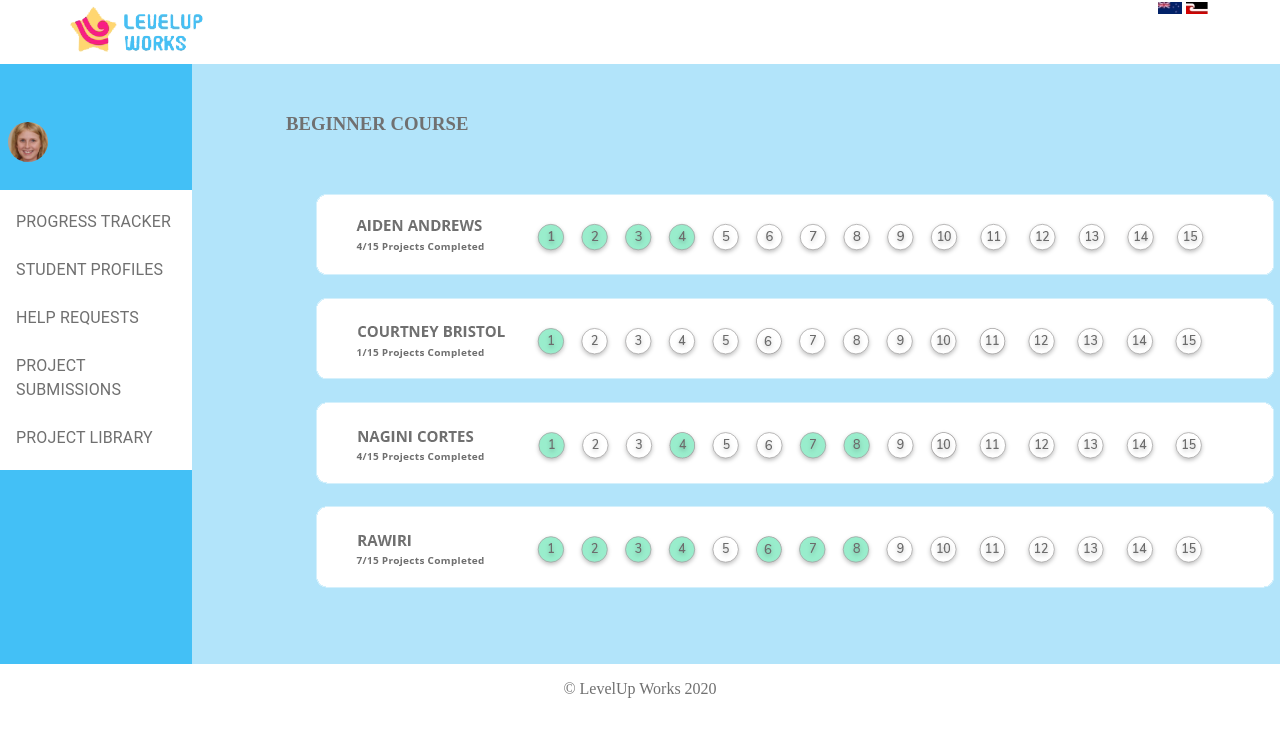
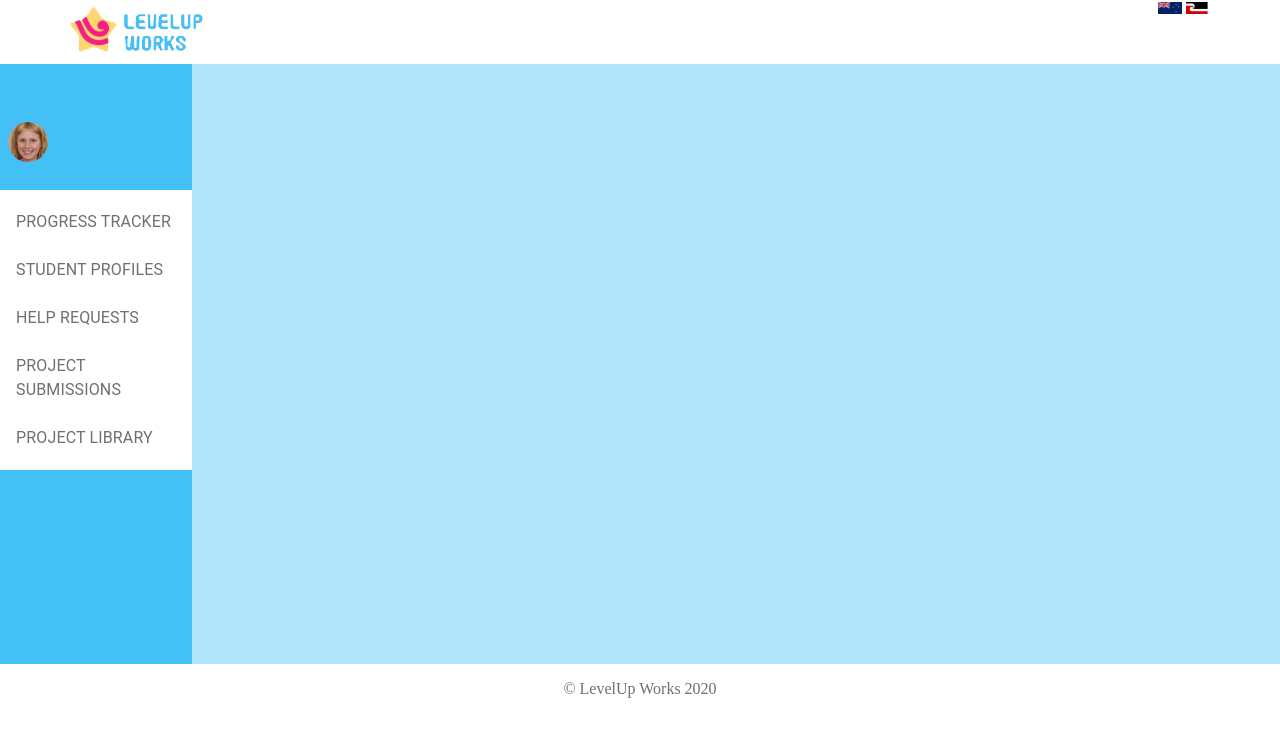
Before and after one commit to joechamberlain1/missionxteamzero-1, a React (Create React App) app: page /teacherpro in a window 1280 px wide. Shown: the top 732 px of the page. Built offline with nearby package versions, Linux system fonts and the light colour scheme.

Commit message:
update teacherpro.js - Ofa

```diff
--- a/src/CSS/teacherpro.css
+++ b/src/CSS/teacherpro.css
@@ -49,23 +49,10 @@
   position: absolute;}
 
 
-.right-side{
+.rightSide-Body{
 
   height:600px;
   background-color:#B2E4FA;
   display: flex;
   padding-left:20%;
 }
-
-.h31{
-  font-weight:bold;
-  padding-left:30px;
-  padding-top:30px;
-}
-
-
-.studentname{
-  padding-left:50px;
-  padding-top:30px;
-
-}
--- a/src/Components/teacherpro.js
+++ b/src/Components/teacherpro.js
@@ -1,7 +1,6 @@
 import React from "react";
 import "../CSS/teacherpro.css";
 
-import studentimg from "../img/std.png";
 import TopNav2 from "./TopNavPart2";
 import MainFooter2 from "./Footer2";
 import TeacherLNav from "./TeacherLNav";
@@ -12,9 +11,7 @@
   return (
     <div className="teacherpro-body">
 
-      <TopNav2 />
-
-
+    <TopNav2 />
 
       <div className="teacherbody">
 
@@ -38,68 +35,17 @@
 
 
 
-          <div className="right-side">
-
-            <div>
-                  <div>    <h3 className="h31"> BEGINNER COURSE</h3>
-
-                  </div>
-
-                  <div className="studentname">
-                  <img src={studentimg} />
-
-                  </div>
+          <div className="rightSide-Body">
 
 
-            </div>
 
 
           </div>
 
 
 
-
-
-
-
-
-
-
-
-
       </div>
-
-
-
-
-
-
-
-
-
-
-
-
-
-
-
-
-
-
-
-
-
-
-
-
-
-
-
-
-
-<MainFooter2 />
-
-
+    <MainFooter2 />
     </div>
 
 
```
